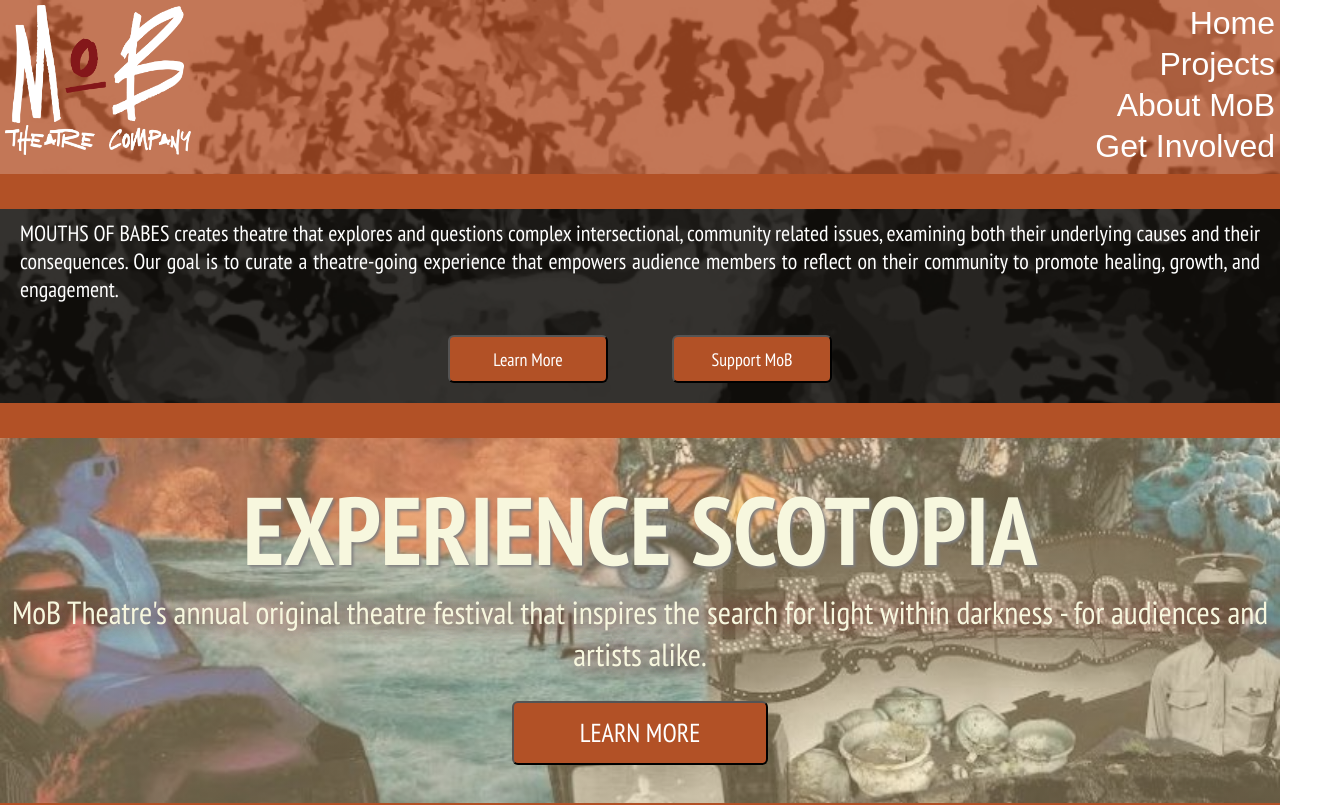
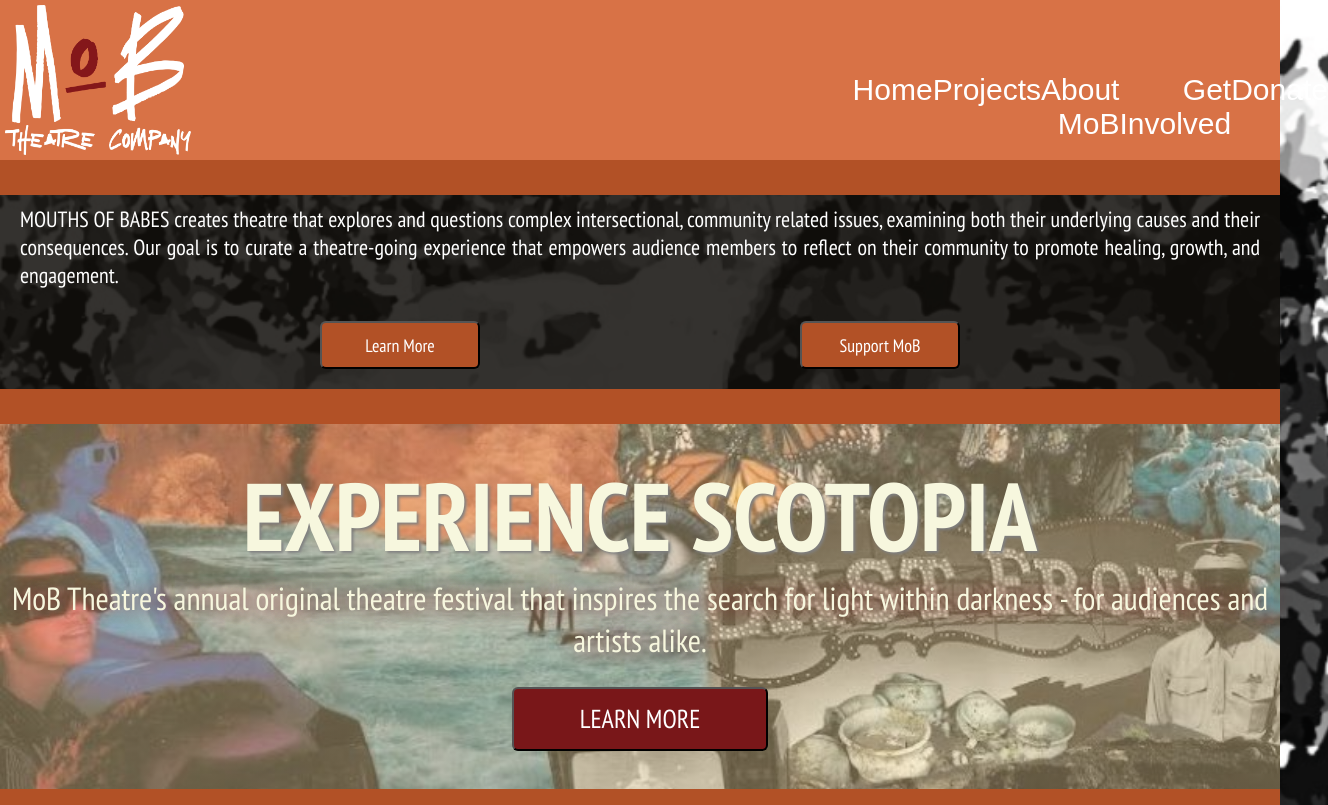
Before and after one commit to mackwick/MoB_Website_FE, a React (Vite) app: page / in a window 1280 px wide. Shown: the top 805 px of the page, 1328 px wide, since content can reach past the window. Built offline with nearby package versions, Linux system fonts and the light colour scheme; a web font is replaced by a local one.

Commit message:
adjusted design on header, footer, and landing

```diff
--- a/src/components/Header.jsx
+++ b/src/components/Header.jsx
@@ -24,6 +24,12 @@
           <a href="/getinvolved" className="link">
             Get Involved
           </a>
+          <a
+            href="https://www.paypal.com/donate/?hosted_button_id=6JDGLM3KV8FNY"
+            className="link"
+          >
+            Donate
+          </a>
         </div>
 
         <div className="hamburger-menu">
--- a/src/index.css
+++ b/src/index.css
@@ -8,7 +8,7 @@
   --cream: #f7f7de;
   --darkred: #771822;
   --lightred: rgb(172, 60, 62, 1);
-  --darkorange: #974420;
+  --darkorange: #974420bd;
   --lightorange: #d87246;
   --verylightorange: #e08b67;
 }
@@ -68,7 +68,7 @@
   flex-direction: row;
   justify-content: space-between;
   border-bottom: solid var(--orange) 35px;
-  background-color: var(--opagueorange);
+  background-color: var(--lightorange);
   padding: 5px;
 }
 
@@ -147,7 +147,7 @@
 .hamburger-menu span {
   height: 5px;
   width: 100%;
-  background-color: black;
+  background-color: white;
   border-radius: 25px;
   position: absolute;
   transition: 0.3s ease;
@@ -183,9 +183,9 @@
   padding: 0;
   padding-top: 5px;
   text-align: center;
-  background-color: var(--orange);
+  background-color: var(--lightorange);
   color: var(--cream);
-  border-top: solid var(--orange) 10px;
+  border-top: solid var(--orange) 30px;
 }
 
 .footer-container .link {
@@ -300,12 +300,12 @@
   width: 220px;
   height: 45px;
   font-size: 22px;
-  /* background-color: var(--orange); */
+  background-color: var(--red);
   /* border: solid var(--cream) 1px; */
 }
 
 .teaser-button:hover {
-  /* background-color: var(--lightorange); */
+  background-color: var(--orange);
   cursor: pointer;
 }
 
@@ -751,7 +751,7 @@
     display: flex;
     flex-direction: row;
     justify-content: center;
-    gap: 4rem;
+    gap: 20rem;
     margin-top: 2rem;
   }
 
@@ -791,6 +791,11 @@
     display: flex;
     flex-direction: column;
     margin: 0 0 4px 0;
+    font-size: 30px;
+  }
+
+  .offscreen-menu > .link:hover {
+    color: var(--red);
   }
 
   .offscreen-menu {
@@ -799,15 +804,21 @@
     height: 10%;
     position: unset;
     padding-top: 0;
-    /* filter: drop-shadow(0 0 0.75rem var(--cream)); */
+    flex-direction: row;
+    justify-content: space-between;
+    /* font: inherit; */
   }
 
-  /* .header-container {
-    border-bottom: solid var(--orange) 30px;
-  } */
+  .header-menu {
+    display: flex;
+    flex-direction: column;
+    justify-content: center;
+    width: 40dvw;
+  }
 
   .logo {
     height: 150px;
+    width: 186.44px;
     /* filter: drop-shadow(0 0 0.75rem var(--cream)); */
   }
 
@@ -928,8 +939,14 @@
   }
 }
 
+@media screen and (min-width: 1200px) {
+  .header-menu {
+    width: 33dvw;
+  }
+}
+
 @media screen and (min-width: 1435px) {
-  .landing-video {
+  /* .landing-video {
     display: contents;
   }
 
@@ -937,6 +954,10 @@
     height: 450px;
     border-radius: 6px;
     margin: 20px 0 20px 20px;
+  } */
+
+  .header-menu {
+    width: 28dvw;
   }
 
   .landing-about {
@@ -1098,3 +1119,9 @@
     padding-right: 20px;
   }
 }
+
+@media screen and (min-width: 1660px) {
+  .header-menu {
+    width: 24dvw;
+  }
+}
--- a/src/pages/Landing.jsx
+++ b/src/pages/Landing.jsx
@@ -8,6 +8,9 @@
   return (
     <div className="landing-container">
       <div className="landing-about">
+        {/* <div className="landing-video">
+          <img src={image} className="video-placeholder"></img>
+        </div> */}
         <div className="brief-bio">
           MOUTHS OF BABES creates theatre that explores and questions complex
           intersectional, community related issues, examining both their
@@ -25,9 +28,6 @@
               <button className="home-bio-one-link">Support MoB</button>
             </a>
           </div>
-        </div>
-        <div className="landing-video">
-          <img src={image} className="video-placeholder"></img>
         </div>
       </div>
 
@@ -47,19 +47,19 @@
         <LatestNews
           image={image}
           title={"2024 Fundraiser: MoB Mixtape"}
-          link={"https://www.mouthsofbabestheatre.com/tickets"}
+          link={"https://events.humanitix.com/mob-mixtape-an-arts-night-out"}
         />
 
         <LatestNews
           image={opioid}
           title={"Voices from the Opioid Epidemic"}
-          link={"https://www.mouthsofbabestheatre.com/current-projects"}
+          link={"/opioidvoices"}
         />
 
         <LatestNews
           image={wilm}
           title={"Wilmington Reconstructed"}
-          link={"https://www.mouthsofbabestheatre.com/gallery"}
+          link={"/wilmingtonreconstructed"}
         />
       </div>
     </div>
```
